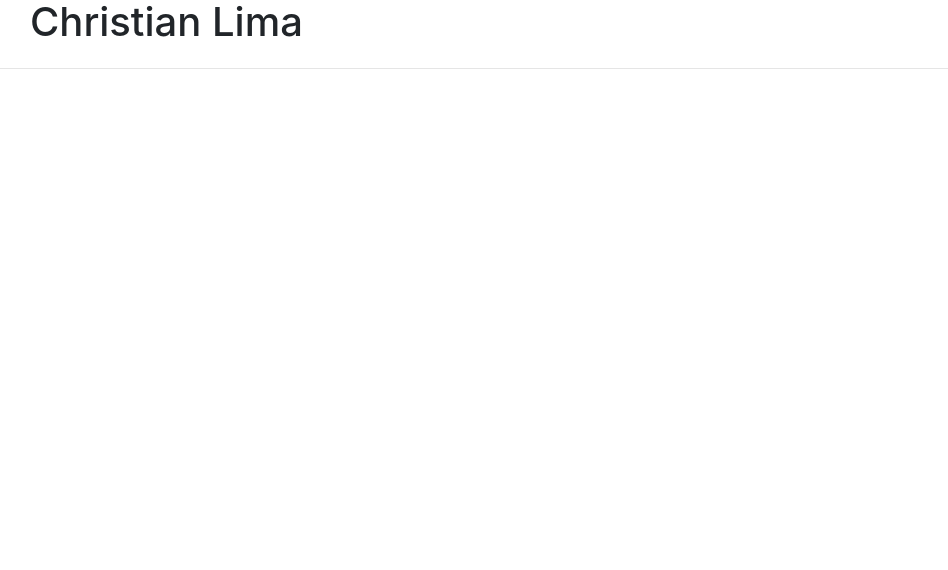
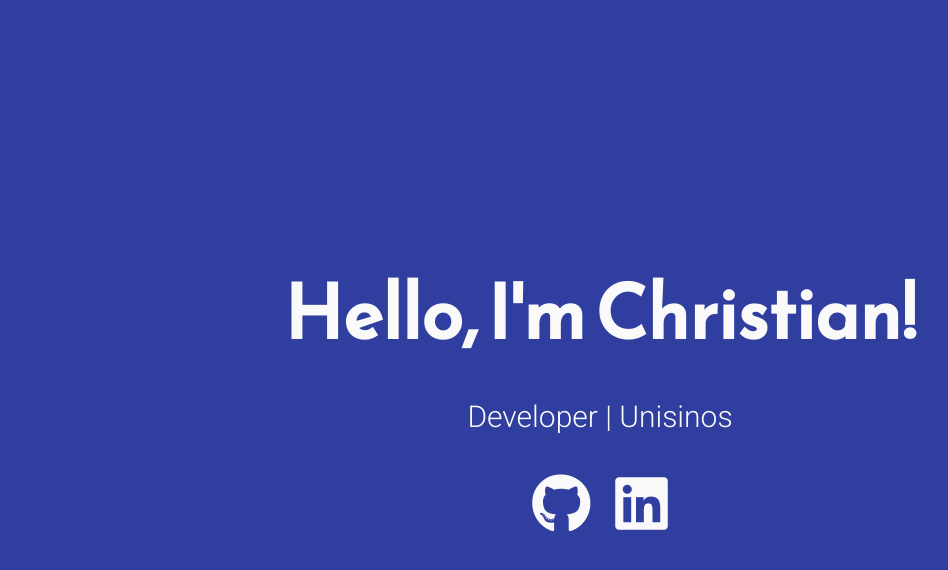
Before and after one commit to christianmlima/christianmlima.github.io, a plain HTML site: page index.html in a window 1280 px wide. Shown: the whole page, without its empty margins (40-988 px from the left). Drawn offline with nearby package versions, Linux system fonts and the light colour scheme.

Commit message:
Just the second commit

```diff
--- /dev/null
+++ b/css/reset.css
@@ -0,0 +1,25 @@
+/* Minimal CSS Reset */
+
+html {
+  box-sizing: border-box;
+  font-size: 12px;
+}
+
+*, *:before, *:after {
+  box-sizing: inherit;
+}
+
+body, h1, h2, h3, h4, h5, h6, p, ol, ul {
+  margin: 0;
+  padding: 0;
+  font-weight: normal;
+}
+
+ol, ul {
+  list-style: none;
+}
+
+img {
+  max-width: 100%;
+  height: auto;
+}
--- /dev/null
+++ b/css/styles.css
@@ -0,0 +1,71 @@
+/* Typography */
+
+html {
+	font-family: 'Roboto', sans-serif;
+}
+
+@media (min-width: 576px) {
+	html {
+		font-size: 14px;
+	}
+}
+
+@media (min-width: 768px) {
+	html {
+		font-size: 16px;
+	}
+}
+
+@media (min-width: 992px) {
+	html {
+		font-size: 18px;
+	}
+}
+
+@media (min-width: 1200px) {
+	html {
+		font-size: 20px;
+	}
+}
+
+.icons-social i {
+	font-size: 3em;
+}
+
+/* Custom Styles */
+
+main {
+	display: flex;
+	flex-direction: column;
+	min-height: 100vh;
+	justify-content: center;
+	padding: 0 30px;
+	text-align: center;
+}
+
+main > .intro {
+	font-family: 'Reem Kufi', sans-serif;
+	font-size: 3.75em;
+	font-weight: 600;
+}
+
+main > .tagline {
+	font-size: 1.5rem;
+	margin: 1.5rem 0;
+	font-weight: 100;
+}
+
+.icons-social i {
+	padding: 10px;
+}
+
+.devto {
+	margin-bottom: -0.20rem;
+}
+
+.devto svg {
+	margin-bottom: -0.20rem;
+	margin-left: 0.675rem;;
+	width: 2.65rem;
+	height: 2.65rem;
+}
--- /dev/null
+++ b/css/themes/green-white.css
@@ -0,0 +1,14 @@
+/* Theme */
+
+main {
+	background: #43A047;
+	color: #FAFAFA;
+}
+
+.icons-social a {
+	color: #FAFAFA;
+}
+
+.icons-social a svg path{
+	fill: #FAFAFA;
+}
--- /dev/null
+++ b/css/themes/grey-white.css
@@ -0,0 +1,14 @@
+/* Theme */
+
+main {
+	background: #485564;
+	color: #FAFAFA;
+}
+
+.icons-social a {
+	color: #FAFAFA;
+}
+
+.icons-social a svg path{
+	fill: #FAFAFA;
+}
--- /dev/null
+++ b/css/themes/indigo-white.css
@@ -0,0 +1,14 @@
+/* Theme */
+
+main {
+	background: #303F9F;
+	color: #FAFAFA;
+}
+
+.icons-social a {
+	color: #FAFAFA;
+}
+
+.icons-social a svg path{
+	fill: #FAFAFA;
+}
--- /dev/null
+++ b/css/themes/red-white.css
@@ -0,0 +1,14 @@
+/* Theme */
+
+main {
+	background: #AF3D4E;
+	color: #FAFAFA;
+}
+
+.icons-social a {
+	color: #FAFAFA;
+}
+
+.icons-social a svg path{
+	fill: #FAFAFA;
+}
--- /dev/null
+++ b/css/themes/white-blue.css
@@ -0,0 +1,14 @@
+/* Theme */
+
+main {
+	background: #FAFAFA;
+	color: #0277BD;
+}
+
+.icons-social a {
+	color: #0277BD;
+}
+
+.icons-social a svg path{
+	fill: #0277BD;
+}
--- /dev/null
+++ b/css/themes/white-grey.css
@@ -0,0 +1,14 @@
+/* Theme */
+
+main {
+	background: #EDEDED;
+	color: #4B5658;
+}
+
+.icons-social a {
+	color: #4B5658;
+}
+
+.icons-social a svg path{
+	fill: #4B5658;
+}
--- /dev/null
+++ b/css/themes/white-indigo.css
@@ -0,0 +1,14 @@
+/* Theme */
+
+main {
+	background: #E8EAF6;
+	color: #303F9F;
+}
+
+.icons-social a {
+	color: #303F9F;
+}
+
+.icons-social a svg path{
+	fill: #303F9F;
+}
--- /dev/null
+++ b/css/themes/white-red.css
@@ -0,0 +1,14 @@
+/* Theme */
+
+main {
+	background: #EDEDED;
+	color: #AF3D4E;
+}
+
+.icons-social a {
+	color: #AF3D4E;
+}
+
+.icons-social a svg path{
+	fill: #AF3D4E;
+}
--- /dev/null
+++ b/css/themes/yellow-black.css
@@ -0,0 +1,14 @@
+/* Theme */
+
+main {
+	background: #FFEB3B;
+	color: #1E1E1E;
+}
+
+.icons-social a {
+	color: #1E1E1E;
+}
+
+.icons-social a svg path{
+	fill: #1E1E1E;
+}
--- a/index.html
+++ b/index.html
@@ -1,22 +1,37 @@
 <!DOCTYPE html>
-<html lang="en">
+<html>
 <head>
-	<meta charset="UTF-8">
+	<meta charset="utf-8">
+	<meta http-equiv="X-UA-Compatible" content="IE=edge">
 	<meta name="viewport" content="width=device-width, initial-scale=1.0">
-	<meta http-equiv="X-UA-Compatible" content="ie=edge">
-	<link rel="stylesheet" href="https://cdnjs.cloudflare.com/ajax/libs/twitter-bootstrap/4.0.0-beta/css/bootstrap.min.css">
-	<title>Document</title>
+
+	<title>Dinesh Pandiyan | Awesome Dev</title>
+
+	<link rel="icon" href="favicon.ico" type="image/png" />
+
+	<link href="https://fonts.googleapis.com/css?family=Reem+Kufi|Roboto:300" rel="stylesheet">
+	<link href="https://use.fontawesome.com/releases/v5.0.8/css/all.css" rel="stylesheet">
+	<link rel="stylesheet" href="css/reset.css">
+	<link rel="stylesheet" href="css/styles.css">
+	<link rel="stylesheet" href="css/themes/indigo-white.css">
+	<!-- <link rel="stylesheet" href="css/themes/green-white.css"> -->
+	<!-- <link rel="stylesheet" href="css/themes/red-white.css"> -->
+	<!-- <link rel="stylesheet" href="css/themes/grey-white.css"> -->
+	<!-- <link rel="stylesheet" href="css/themes/white-indigo.css"> -->
+	<!-- <link rel="stylesheet" href="css/themes/white-blue.css"> -->
+	<!-- <link rel="stylesheet" href="css/themes/white-grey.css"> -->
+	<!-- <link rel="stylesheet" href="css/themes/white-red.css"> -->
+	<!-- <link rel="stylesheet" href="css/themes/yellow-black.css"> -->
 </head>
 <body>
-	<header>
-		<div class="container">
-			<div class="row">
-					<h1>Christian Lima</h1>
-			</div>
-		</div>
-	</header>
-
-	<hr>
-
+	<main>
+		<div class="intro">Hello, I'm Christian!</div>
+		<div class="tagline">Developer | Unisinos </div>
+		<!-- Find your icons from here - https://fontawesome.com/icons?d=gallery&s=brands -->
+		<div class="icons-social">
+			<a target="_blank" href="https://github.com/christianmlima"><i class="fab fa-github"></i></a>
+			<a target="_blank" href="https://www.linkedin.com/in/christian-lima-451147124/"><i class="fab fa-linkedin"></i></a>
+    	</div>
+	</main>
 </body>
 </html>
```
Also changed, not shown: favicon.ico (added).
